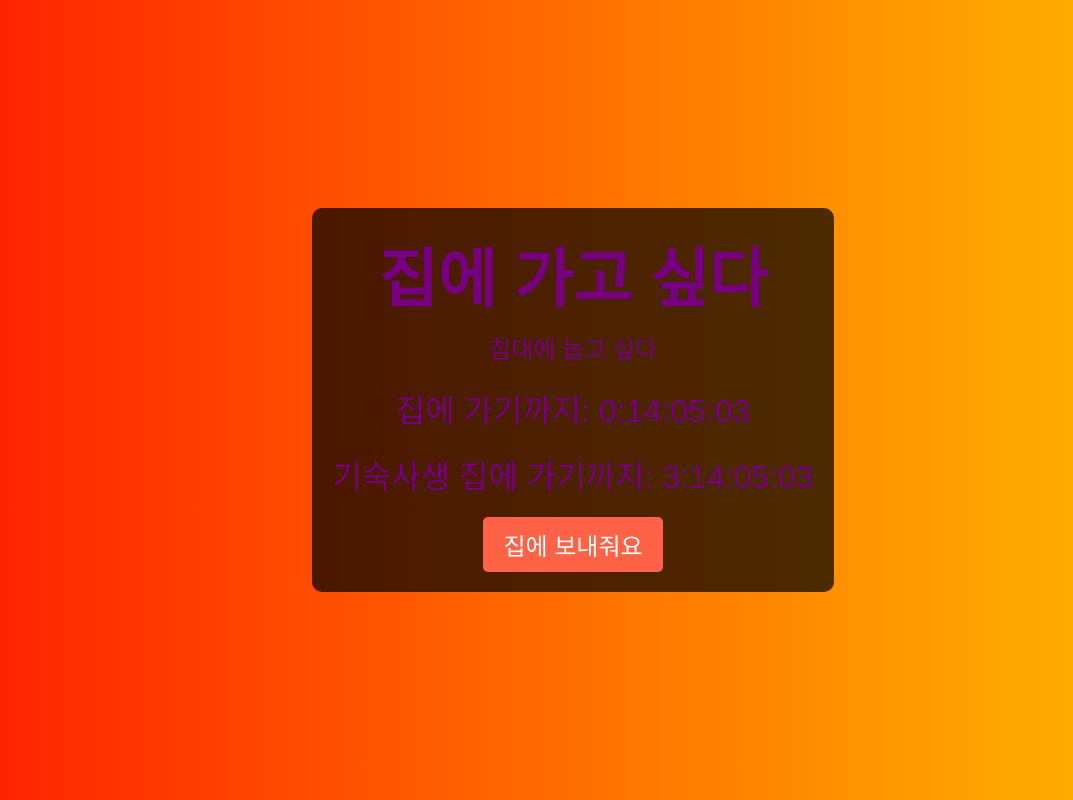
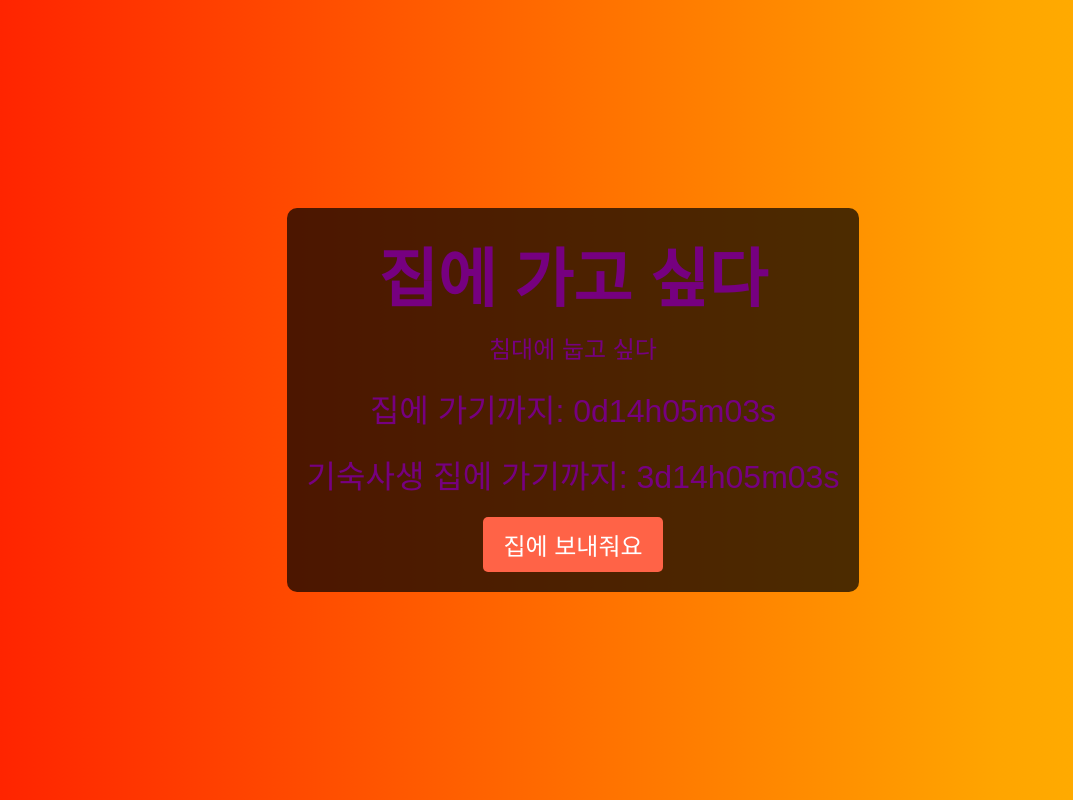
Before and after one commit to mscure/gradation, a plain HTML site: page timer.html in a window 1280 px wide. Shown: the whole page, without its empty margins (67-1140 px from the left). Drawn offline with Linux system fonts and the light colour scheme.

Commit message:
modified:   timer.html

```diff
--- a/timer.html
+++ b/timer.html
@@ -19,7 +19,7 @@
         <p>침대에 눕고 싶다</p>
         <p class="countdown">집에 가기까지: <span id="timer">00:00:00</span></p>
         <p class="countdown">기숙사생 집에 가기까지: <span id="friday-timer">00:00:00</span></p>
-        <button class="home-button" onclick="alert('꺼져!!!')">집에 보내줘요</button>
+        <button class="home-button" onclick="alert('???? : 꺼져!!!')">집에 보내줘요</button>
 
     </div>
     <script>
@@ -34,10 +34,10 @@
                 const seconds = Math.floor((timeLeft % (1000 * 60)) / 1000);
 
                 document.getElementById(elementId).textContent =
-                    (days >= 0 ? days + '' : '') + ":" +
-                    (hours < 10 ? '0' : '') + hours + ":" +
-                    (minutes < 10 ? '0' : '') + minutes + ":" +
-                    (seconds < 10 ? '0' : '') + seconds;
+                    (days >= 0 ? days + '' : '') + "d" +
+                    (hours < 10 ? '0' : '') + hours + "h" +
+                    (minutes < 10 ? '0' : '') + minutes + "m" +
+                    (seconds < 10 ? '0' : '') + seconds + "s";
 
                 if (timeLeft < 0) {
                     clearInterval(intervalId);
```
